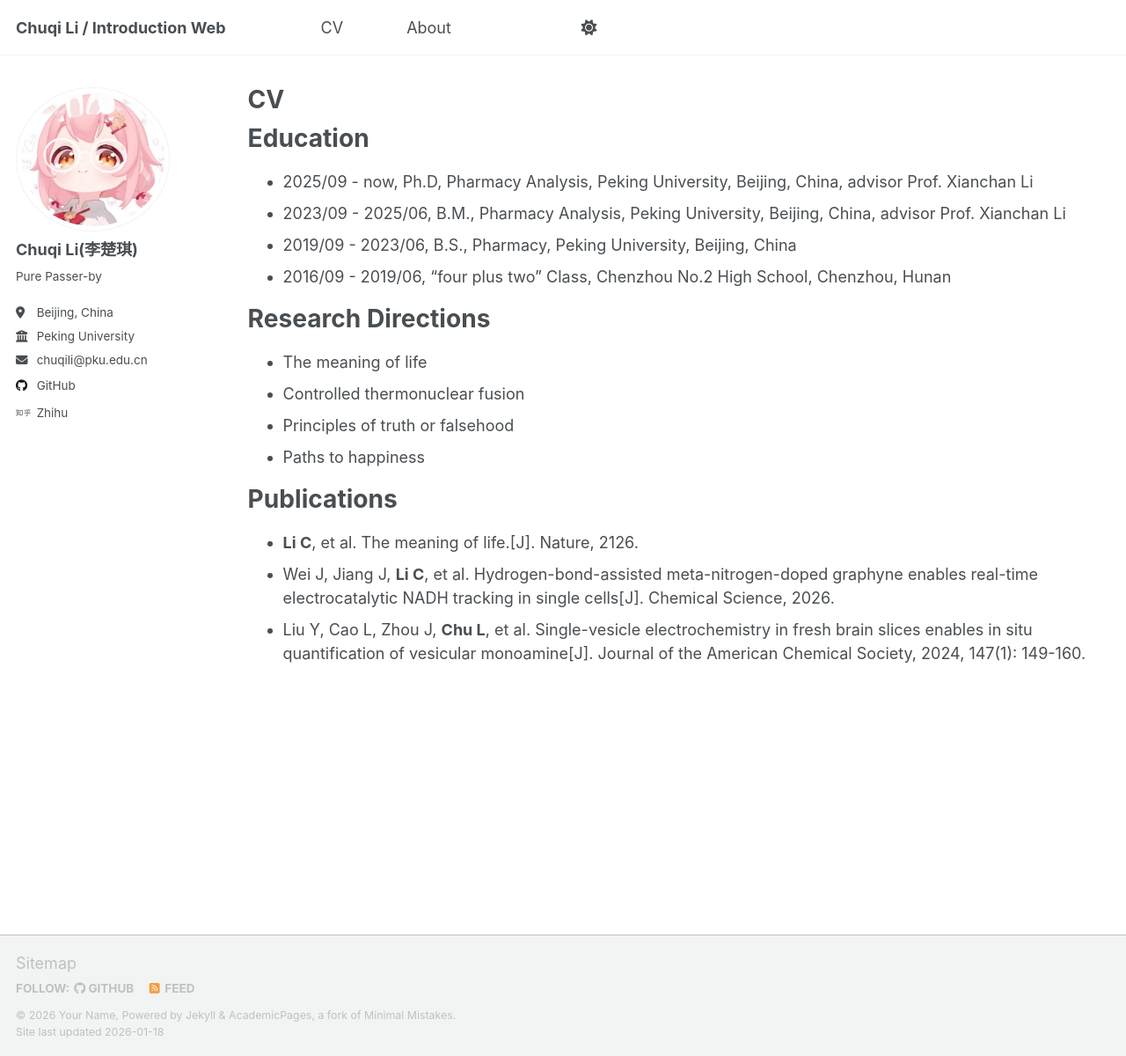
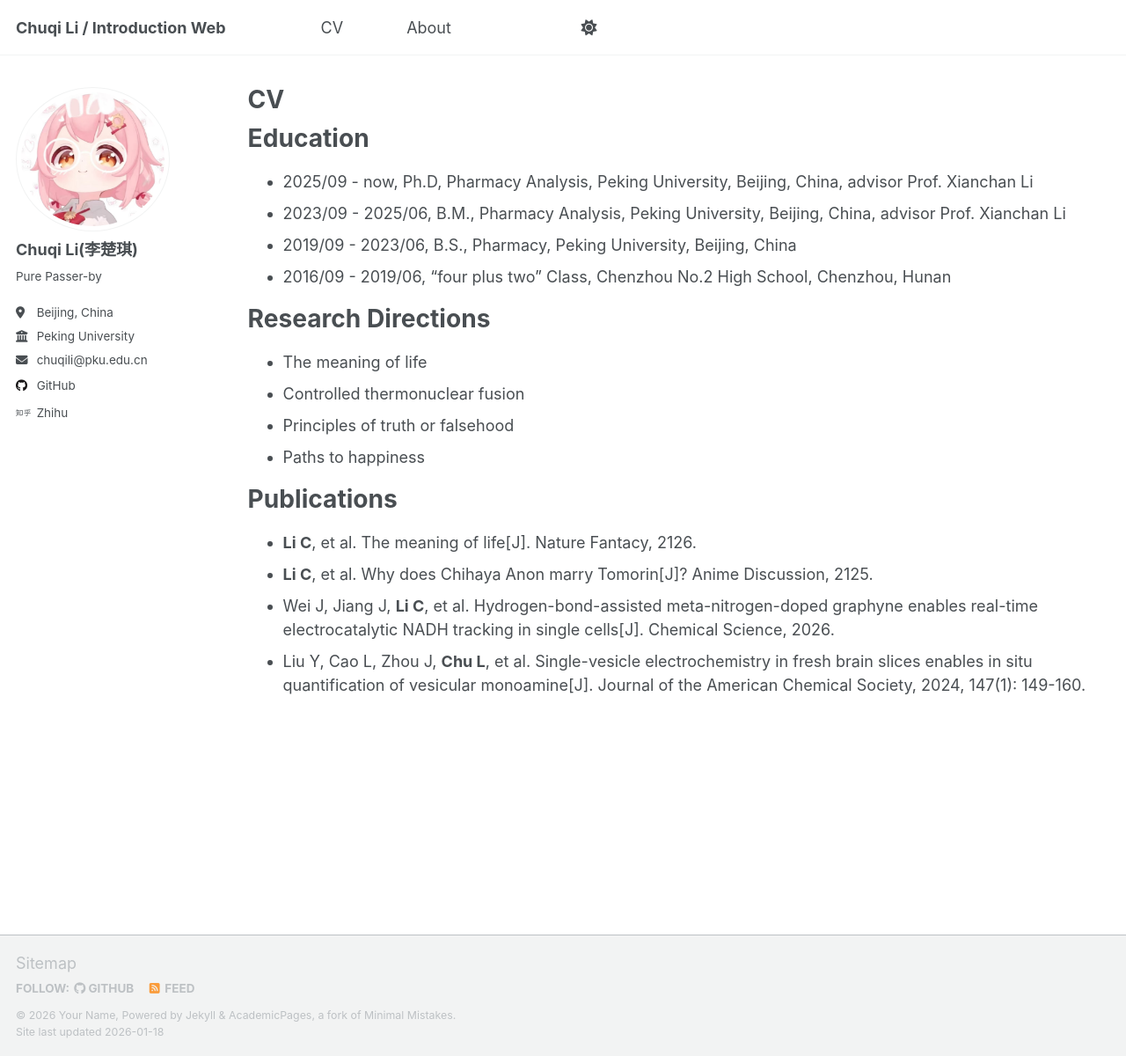
Before and after one commit to soki233/soki233.github.io, a Jekyll site: the page built from _pages/cv.md, in a window 1280 px wide and 1200 px high. Shown: the whole window at 88% size. Built offline with Jekyll 4.4.1, drawn with Linux system fonts in a browser that asks for light colours; a script that is not in the unit is left out.

Commit message:
Update cv.md

```diff
--- a/_pages/cv.md
+++ b/_pages/cv.md
@@ -27,6 +27,7 @@ Research Directions
 
 Publications
 ======
-* **Li C**, et al. The meaning of life.[J]. Nature, 2126.
+* **Li C**, et al. The meaning of life[J]. Nature Fantacy, 2126.
+* **Li C**, et al. Why does Chihaya Anon marry Tomorin[J]? Anime Discussion, 2125.
 * Wei J, Jiang J, **Li C**, et al. Hydrogen-bond-assisted meta-nitrogen-doped graphyne enables real-time electrocatalytic NADH tracking in single cells[J]. Chemical Science, 2026.
 * Liu Y, Cao L, Zhou J, **Chu L**, et al. Single-vesicle electrochemistry in fresh brain slices enables in situ quantification of vesicular monoamine[J]. Journal of the American Chemical Society, 2024, 147(1): 149-160.
```
